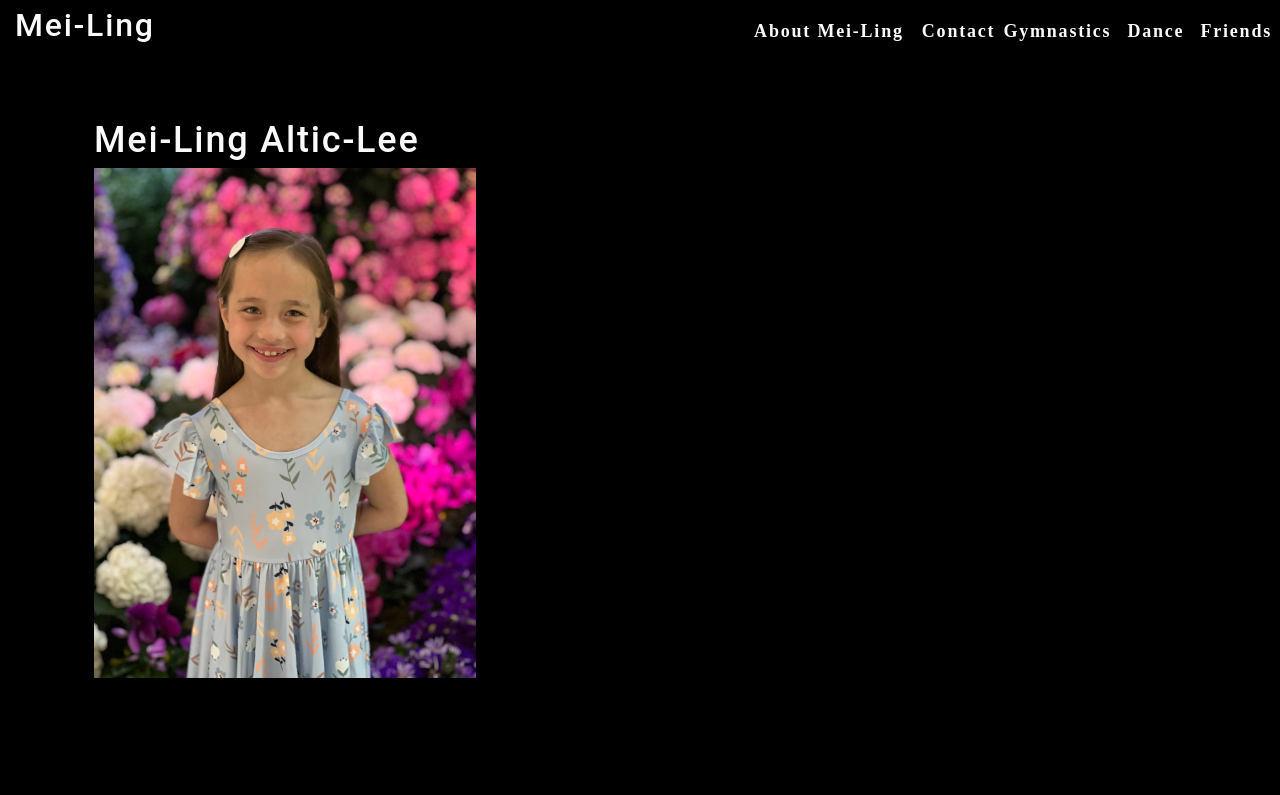
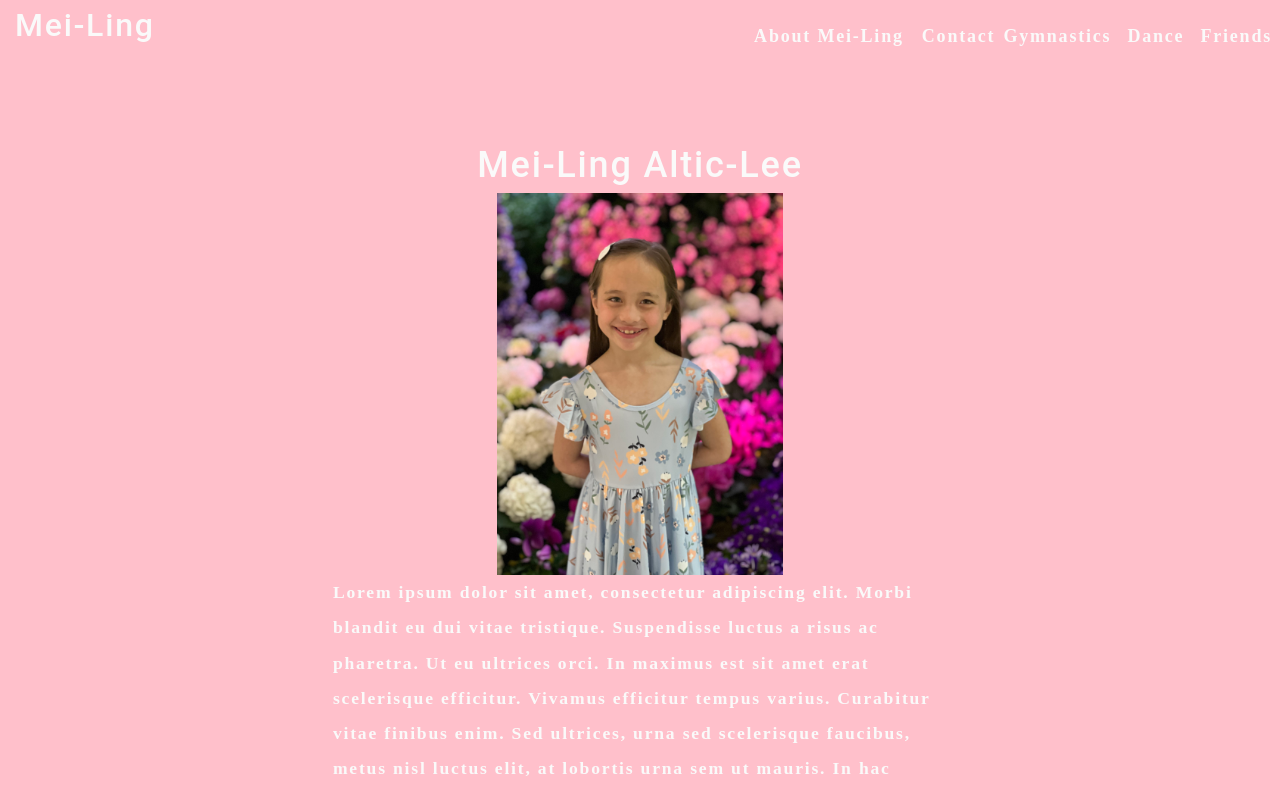
Before and after one commit to chrislee-webdev/meiling-site, a React (Create React App) app: page / in a window 1280 px wide. Shown: the top 795 px of the page. Built offline with nearby package versions, Linux system fonts and the light colour scheme.

Commit message:
working on width of the paragraph in About section

```diff
--- a/src/components/About/index.js
+++ b/src/components/About/index.js
@@ -1,13 +1,20 @@
-import React from 'react';
-import coverImage from '../../assets/cover_image.jpeg'
+import React from "react";
+import coverImage from "../../assets/cover_image.jpeg";
 
 function About() {
-    return (
-        <section>
-            <h1 id='about'>Mei-Ling Altic-Lee</h1>
-            <img src={coverImage} style={{ width: '35%'}} id='cover-image' alt='cover' />
-        </section>
-    );
+  return (
+    <section class="my-5">
+      <h1 id="about">Mei-Ling Altic-Lee</h1>
+      <img src={coverImage} style={{ width: "35%" }} id="cover-image" alt="cover"
+      />
+
+      <p id="text">
+      Lorem ipsum dolor sit amet, consectetur adipiscing elit. Morbi blandit eu dui vitae tristique. Suspendisse luctus a risus ac pharetra. Ut eu ultrices orci. In maximus est sit amet erat scelerisque efficitur. Vivamus efficitur tempus varius. Curabitur vitae finibus enim. Sed ultrices, urna sed scelerisque faucibus, metus nisl luctus elit, at lobortis urna sem ut mauris. In hac habitasse platea dictumst.<br></br>
+
+      Lorem ipsum dolor sit amet, consectetur adipiscing elit. Morbi blandit eu dui vitae tristique. Suspendisse luctus a risus ac pharetra. Ut eu ultrices orci. In maximus est sit amet erat scelerisque efficitur. Vivamus efficitur tempus varius. Curabitur vitae finibus enim. Sed ultrices, urna sed scelerisque faucibus, metus nisl luctus elit, at lobortis urna sem ut mauris. In hac habitasse platea dictumst.
+      </p>
+    </section>
+  );
 }
 
 export default About;
--- a/src/index.css
+++ b/src/index.css
@@ -1,21 +1,20 @@
-
 main {
   margin: 0 auto;
   max-width: 90%;
   padding: 50px 30px;
 }
+
 :root {
   --primary: #8c54ff;
-  --secondary: #F3A847;
-  --tertiary: #B12704;
+  --secondary: #f3a847;
+  --tertiary: #b12704;
   --light: #fafafa;
-  --dark: #000000;
+  --dark: pink;
   --darker: #111111;
   --error: rgb(228, 46, 1);
   --spacing-one: calc(1rem * 0.5);
   --spacing-two: calc(1rem);
   --spacing-five: calc(2.5rem);
-
 }
 
 * {
@@ -31,13 +30,12 @@ body {
   margin: 0;
   padding: 0;
   font-weight: 600;
-  line-height: 1.5;
+  line-height: 2;
   font-size: 18px;
-  letter-spacing: .1em;
+  letter-spacing: 0.1em;
   background: var(--dark);
   color: var(--light);
-  font-family: 'Poiret One', cursive;
-
+  font-family: "Poiret One", cursive;
 }
 
 h1,
@@ -46,7 +44,7 @@ h3,
 h4,
 h5,
 h6 {
-  font-family: 'Roboto', sans-serif;
+  font-family: "Roboto", sans-serif;
   font-weight: 500;
   margin: 5px 0;
   line-height: 1.25;
@@ -99,11 +97,15 @@ header a {
   color: var(--light);
 }
 
+#about {
+  text-align: center;
+}
+
 button {
   font-size: 1rem;
   text-decoration: none;
   padding: 0.25rem 1rem;
-  border-radius: .5rem;
+  border-radius: 0.5rem;
   border: none;
   outline: none;
   cursor: pointer;
@@ -112,12 +114,12 @@ button {
 }
 
 button:hover {
-  opacity: .8;
+  opacity: 0.8;
 }
 
 button[disabled] {
   cursor: default;
-  opacity: .8;
+  opacity: 0.8;
 }
 
 img {
@@ -143,7 +145,7 @@ input {
 
 input:focus {
   border: 1px solid var(--secondary);
-  box-shadow: 0 0 .25rem rgba(0, 0, 0, .5);
+  box-shadow: 0 0 0.25rem rgba(0, 0, 0, 0.5);
 }
 
 li {
@@ -158,7 +160,7 @@ nav a:hover {
   text-decoration: none;
 }
 
-nav  li {
+nav li {
   cursor: pointer;
 }
 
@@ -214,8 +216,18 @@ textarea {
 }
 
 .my-5 {
-  margin-top: var(--spacing-five);
+  margin-top: var(--spacing-two);
   margin-bottom: var(--spacing-five);
+  margin-left: auto;
+  margin-right: auto;
+  display:flex;
+  flex-direction: column;
+  align-items: center;
+  width: 75%;
+}
+
+#text {
+  width: 75%
 }
 
 .px-1 {
@@ -251,7 +263,7 @@ textarea {
 }
 
 .modalBackdrop {
-	background: rgba(0, 0, 0, .65);
+  background: rgba(0, 0, 0, 0.65);
   bottom: 0;
   left: 0;
   overflow: auto;
@@ -295,7 +307,6 @@ a {
   padding: 2px 4px;
   margin-left: -2px;
   margin-right: -2px;
-
 }
 
 .navActive {
```
Lines whose indentation alone changed are shown as unchanged.
